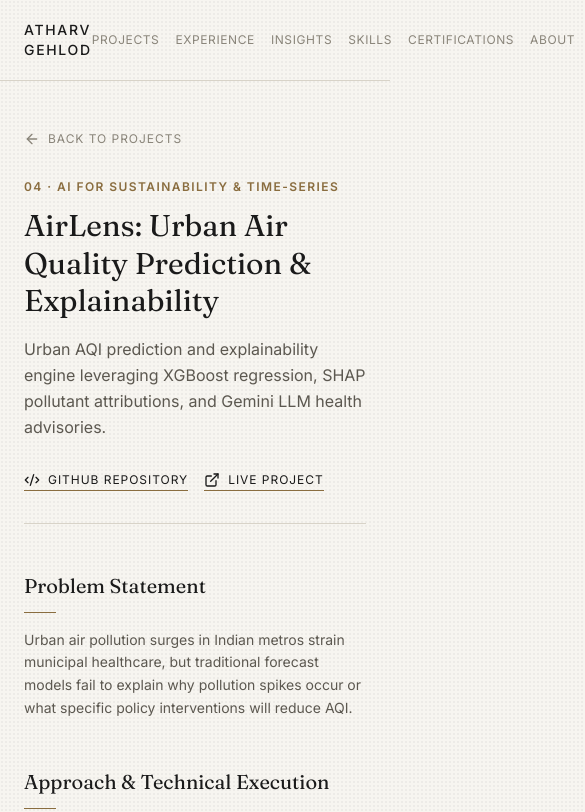
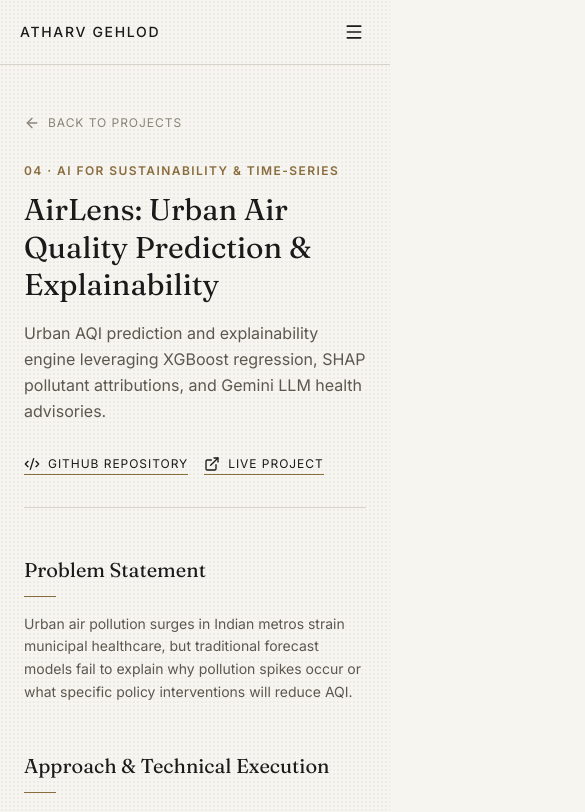
Before and after one commit to atharv-5/atharv-portfolio, a Next.js app: page /projects/airlens-aqi-explainability in a window 390 px wide. Shown: the top 812 px of the page, 585 px wide, since content can reach past the window. Built offline with nearby package versions, Linux system fonts and the light colour scheme.

Commit message:
Enhance mobile responsiveness across Nav drawer, SQL sandbox, Model metrics, and section paddings

```diff
--- a/components/Nav.tsx
+++ b/components/Nav.tsx
@@ -2,9 +2,11 @@
 
 import { useState, useEffect } from "react";
 import Link from "next/link";
+import { Menu, X } from "lucide-react";
 
 export default function Nav() {
   const [scrolled, setScrolled] = useState(false);
+  const [mobileMenuOpen, setMobileMenuOpen] = useState(false);
 
   useEffect(() => {
     const handleScroll = () => {
@@ -18,66 +20,73 @@ export default function Nav() {
     return () => window.removeEventListener("scroll", handleScroll);
   }, []);
 
+  const navLinks = [
+    { name: "Projects", href: "#projects" },
+    { name: "Experience", href: "#experience" },
+    { name: "Insights", href: "#insights" },
+    { name: "Skills", href: "#skills" },
+    { name: "Certifications", href: "#certifications" },
+    { name: "About", href: "#about" },
+    { name: "Contact", href: "#contact" },
+  ];
+
   return (
     <header
       className={`sticky top-0 z-50 transition-all duration-300 border-b ${
-        scrolled
-          ? "bg-[#f7f5f0]/95 backdrop-blur-sm border-[#d8d3c8] shadow-xs"
+        scrolled || mobileMenuOpen
+          ? "bg-[#f7f5f0]/95 backdrop-blur-md border-[#d8d3c8] shadow-xs"
           : "bg-transparent border-[#d8d3c8]"
       }`}
     >
-      <div className="max-w-6xl mx-auto px-6 sm:px-8 py-5 flex items-center justify-between">
+      <div className="max-w-6xl mx-auto px-5 sm:px-8 py-4 sm:py-5 flex items-center justify-between">
         <Link
           href="/"
+          onClick={() => setMobileMenuOpen(false)}
           className="text-sm font-medium tracking-[0.12em] text-[var(--color-dark)] uppercase hover:text-[var(--color-gold)] transition-colors"
         >
           ATHARV GEHLOD
         </Link>
-        <nav className="flex items-center gap-4 sm:gap-7 text-xs tracking-[0.05em] uppercase text-[var(--color-muted-2)] font-sans">
+
+        {/* Desktop Navigation */}
+        <nav className="hidden md:flex items-center gap-5 lg:gap-7 text-xs tracking-[0.05em] uppercase text-[var(--color-muted-2)] font-sans">
+          {navLinks.map((link) => (
             <a
-            href="#projects"
+              key={link.name}
+              href={link.href}
               className="hover:text-[var(--color-dark)] transition-colors"
             >
-            Projects
+              {link.name}
             </a>
+          ))}
+        </nav>
+
+        {/* Mobile Hamburger Button */}
+        <button
+          onClick={() => setMobileMenuOpen(!mobileMenuOpen)}
+          className="md:hidden p-1.5 text-[var(--color-dark)] hover:text-[var(--color-gold)] transition-colors cursor-pointer"
+          aria-label="Toggle navigation menu"
+        >
+          {mobileMenuOpen ? <X className="w-5 h-5" /> : <Menu className="w-5 h-5" />}
+        </button>
+      </div>
+
+      {/* Mobile Menu Panel */}
+      {mobileMenuOpen && (
+        <div className="md:hidden bg-[#f7f5f0] border-t border-[var(--color-border)] px-6 py-6 space-y-4 shadow-lg animate-in slide-in-from-top-2 duration-200">
+          <nav className="flex flex-col space-y-3.5 text-xs uppercase tracking-[0.1em] text-[var(--color-dark)] font-sans">
+            {navLinks.map((link) => (
               <a
-            href="#experience"
-            className="hover:text-[var(--color-dark)] transition-colors"
+                key={link.name}
+                href={link.href}
+                onClick={() => setMobileMenuOpen(false)}
+                className="py-1 hover:text-[var(--color-gold)] border-b border-[var(--color-border)]/40 transition-colors"
               >
-            Experience
+                {link.name}
               </a>
-          <a
-            href="#insights"
-            className="hover:text-[var(--color-dark)] transition-colors"
-          >
-            Insights
-          </a>
-          <a
-            href="#skills"
-            className="hover:text-[var(--color-dark)] transition-colors"
-          >
-            Skills
-          </a>
-          <a
-            href="#certifications"
-            className="hover:text-[var(--color-dark)] transition-colors"
-          >
-            Certifications
-          </a>
-          <a
-            href="#about"
-            className="hover:text-[var(--color-dark)] transition-colors"
-          >
-            About
-          </a>
-          <a
-            href="#contact"
-            className="hover:text-[var(--color-dark)] transition-colors"
-          >
-            Contact
-          </a>
+            ))}
           </nav>
         </div>
+      )}
     </header>
   );
 }
--- a/components/SqlQuerySandbox.tsx
+++ b/components/SqlQuerySandbox.tsx
@@ -92,38 +92,38 @@ export default function SqlQuerySandbox() {
   };
 
   return (
-    <div className="my-10 p-6 sm:p-8 bg-[#1a1a1a] text-[#f7f5f0] border border-black/20 rounded-[2px]">
-      <div className="flex flex-col sm:flex-row sm:items-center justify-between gap-4 mb-6 pb-4 border-b border-[#3a3530]">
+    <div className="my-8 sm:my-10 p-4 sm:p-8 bg-[#1a1a1a] text-[#f7f5f0] border border-black/20 rounded-[2px] overflow-hidden">
+      <div className="flex flex-col sm:flex-row sm:items-center justify-between gap-3 mb-5 pb-4 border-b border-[#3a3530]">
         <div>
-          <span className="text-xs font-semibold text-[var(--color-gold)] uppercase tracking-[0.12em] flex items-center gap-2">
-            <Terminal className="w-3.5 h-3.5" />
+          <span className="text-[11px] sm:text-xs font-semibold text-[var(--color-gold)] uppercase tracking-[0.12em] flex items-center gap-2">
+            <Terminal className="w-3.5 h-3.5 shrink-0" />
             <span>Interactive SQL Analytics Sandbox</span>
           </span>
-          <h4 className="font-serif text-lg text-[var(--color-bg)] mt-0.5">
+          <h4 className="font-serif text-base sm:text-lg text-[var(--color-bg)] mt-1">
             PostgreSQL Query Performance & Analytical Pipeline
           </h4>
         </div>
-        <div className="flex items-center gap-2 text-xs font-sans text-[#a8a296]">
-          <Database className="w-3.5 h-3.5 text-[var(--color-gold)]" />
+        <div className="flex items-center gap-2 text-xs font-sans text-[#a8a296] self-start sm:self-auto">
+          <Database className="w-3.5 h-3.5 text-[var(--color-gold)] shrink-0" />
           <span>PostgreSQL v16 Engine</span>
         </div>
       </div>
 
-      {/* Query Selector Tabs */}
-      <div className="flex flex-wrap gap-2 mb-6 border-b border-[#3a3530] pb-3">
+      {/* Query Selector Tabs with horizontal scroll on mobile */}
+      <div className="flex items-center gap-2 mb-6 border-b border-[#3a3530] pb-3 overflow-x-auto no-scrollbar scroll-smooth">
         {queries.map((q) => {
           const isActive = q.id === activeQueryId;
           return (
             <button
               key={q.id}
               onClick={() => setActiveQueryId(q.id)}
-              className={`px-3.5 py-2 text-xs font-sans rounded-[2px] transition-colors cursor-pointer flex items-center gap-2 ${
+              className={`px-3 py-2 text-xs font-sans rounded-[2px] transition-colors cursor-pointer flex items-center gap-1.5 shrink-0 ${
                 isActive
                   ? "bg-[#8a6d3f] text-[#f7f5f0] font-medium"
                   : "bg-[#2a2520] text-[#a8a296] hover:text-[#f7f5f0] hover:bg-[#3a3530]"
               }`}
             >
-              <Server className="w-3 h-3" />
+              <Server className="w-3 h-3 shrink-0" />
               <span>{q.category}</span>
             </button>
           );
@@ -131,17 +131,17 @@ export default function SqlQuerySandbox() {
       </div>
 
       {/* Active Query Header Info */}
-      <div className="mb-4 flex flex-col sm:flex-row sm:items-center justify-between gap-2 text-xs">
+      <div className="mb-4 flex flex-col sm:flex-row sm:items-center justify-between gap-3 text-xs">
         <div>
-          <h5 className="font-serif text-base text-[var(--color-bg)]">
+          <h5 className="font-serif text-sm sm:text-base text-[var(--color-bg)]">
             {activeQuery.title}
           </h5>
-          <p className="text-[#a8a296] text-xs leading-relaxed mt-0.5">
+          <p className="text-[#a8a296] text-xs leading-relaxed mt-1">
             {activeQuery.purpose}
           </p>
         </div>
 
-        <div className="flex items-center gap-3 shrink-0">
+        <div className="flex items-center justify-between sm:justify-end gap-3 shrink-0 pt-2 sm:pt-0 border-t sm:border-t-0 border-[#3a3530]">
           <span className="text-[11px] font-mono text-[var(--color-gold)] bg-[#2a2520] px-2 py-0.5 rounded-[2px] border border-[#3a3530]">
             Execution: {activeQuery.executionTime}
           </span>
@@ -172,9 +172,9 @@ export default function SqlQuerySandbox() {
           animate={{ opacity: 1, y: 0 }}
           exit={{ opacity: 0, y: -5 }}
           transition={{ duration: 0.2 }}
-          className="bg-[#0f0f0f] border border-[#3a3530] rounded-[2px] p-4 font-mono text-xs text-[#d8d3c8] overflow-x-auto leading-relaxed shadow-inner"
+          className="bg-[#0f0f0f] border border-[#3a3530] rounded-[2px] p-3.5 sm:p-4 font-mono text-[11px] sm:text-xs text-[#d8d3c8] overflow-x-auto leading-relaxed shadow-inner"
         >
-          <pre>
+          <pre className="whitespace-pre">
             <code>{activeQuery.sql}</code>
           </pre>
         </motion.div>
```
Also changed, not shown: components/ModelMetricsWidget.tsx (+17 -17 lines). Lines whose indentation alone changed are shown as unchanged.
